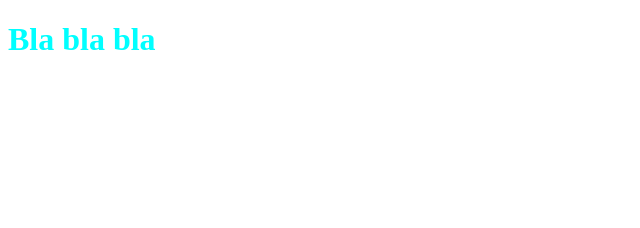
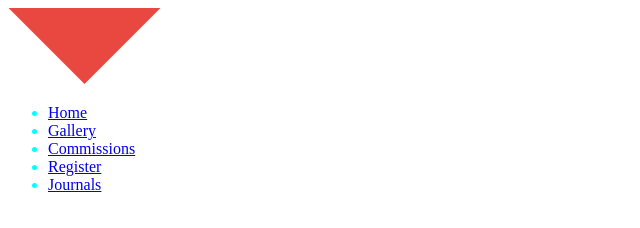
Before and after one commit to FarzadAF292/Art-Page, a website built with Vite: page index.html in a window 1280 px wide. Shown: the whole page, without its empty margins (0-640 px from the left). Built offline with nearby package versions, Linux system fonts and the light colour scheme.

Commit message:
Add navbar to the page

```diff
--- a/index.html
+++ b/index.html
@@ -8,15 +8,29 @@
   <link rel="preconnect" href="https://fonts.googleapis.com">
   <link rel="preconnect" href="https://fonts.gstatic.com" crossorigin>
   <link href="https://fonts.googleapis.com/css2?family=Inter:wght@500&display=swap" rel="stylesheet">
+  <link rel="icon" href="./images/logo.png">
   <link rel="stylesheet" href="styles/style.css">
-  <title>Vite App</title>
+  <title>Art Page</title>
 </head>
 
 <body>
+  <section class="navbar">
+    <nav>
+      <div class="logo">
+        <img src="./images/logo.png" alt="Art logo">
+      </div>
 
-  <div>
-    <h1>Bla bla bla</h1>
-  </div>
+      <div class="navList">
+        <ul>
+          <li><a href="#">Home</a></li>
+          <li><a href="#">Gallery</a></li>
+          <li><a href="#">Commissions</a></li>
+          <li><a href="#">Register</a></li>
+          <li><a href="#">Journals</a></li>
+        </ul>
+      </div>
+    </nav>
+  </section>
 </body>
 
 </html>
```
